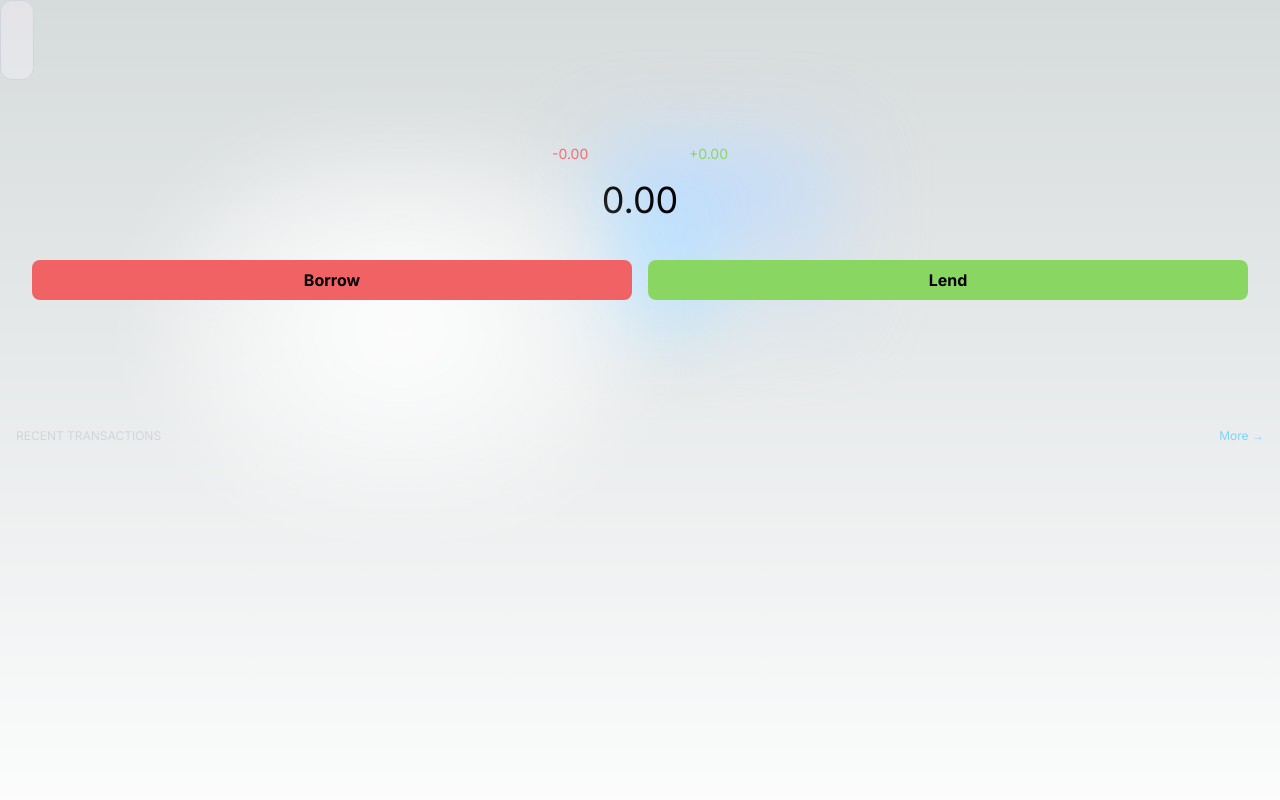
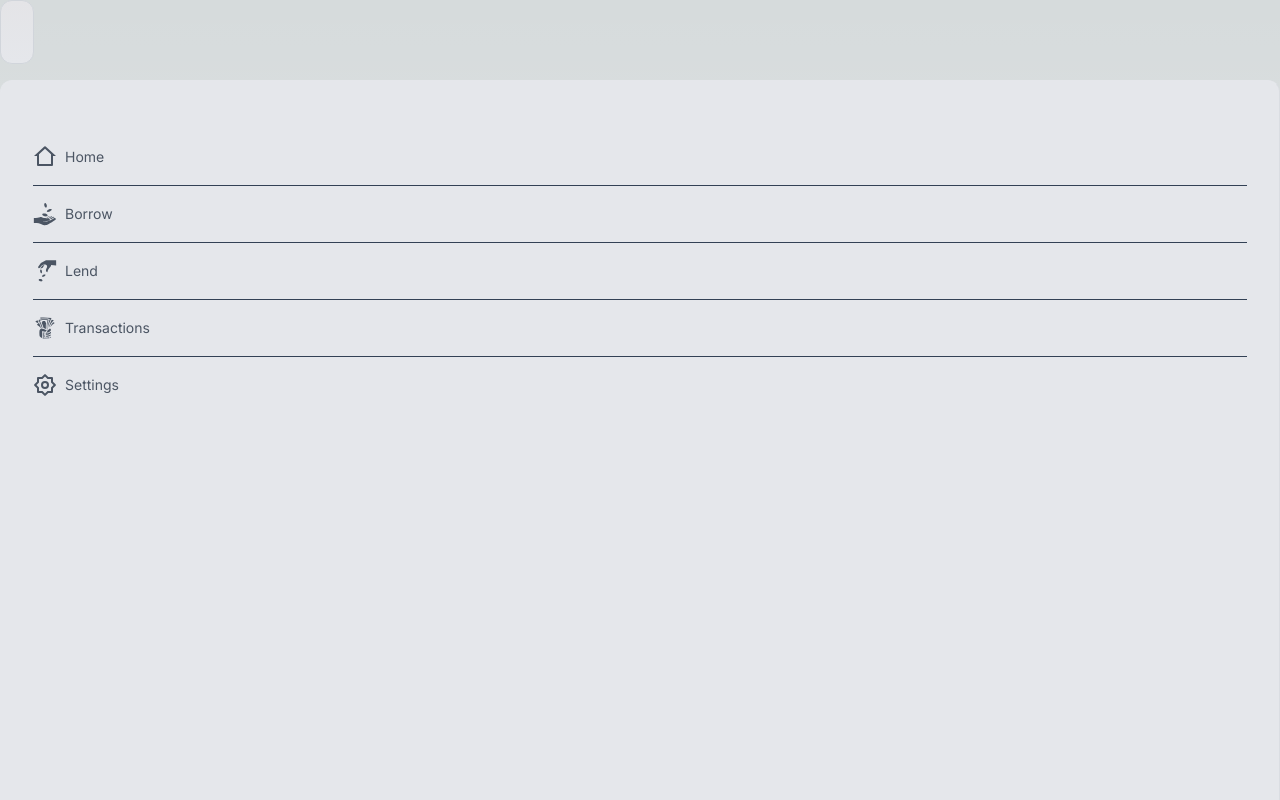
Before and after one commit to iammursal/len-den, a Next.js app: page / in a window 1280 px wide. Shown: the top 800 px of the page. Built offline with nearby package versions, Linux system fonts and the light colour scheme.

Commit message:
feat(app): added sidebar

```diff
--- a/app/(common)/components/HeroSection/index.tsx
+++ b/app/(common)/components/HeroSection/index.tsx
@@ -3,13 +3,14 @@
 import { useTransactionStore } from '@/modules/transactions/stores'
 import clsx from 'clsx'
 import Link from 'next/link'
+import { GiPayMoney, GiReceiveMoney } from 'react-icons/gi'
 
-export function HeroSection({}) {
+export function HeroSection() {
 	const { totalBalance, totalExpense, totalIncome } =
 		useTransactionStore()
 
 	return (
-		<section className="py-16">
+		<section className="pt-16 pb-8">
 			<div className="relative w-full gap-y-4 flex flex-col place-items-center before:absolute before:h-[300px] before:w-[480px] before:-translate-x-1/2 before:rounded-full before:bg-gradient-radial before:from-white before:to-transparent before:blur-2xl before:content-[''] after:absolute after:-z-20 after:h-[180px] after:w-[240px] after:translate-x-1/3 after:bg-gradient-conic after:from-sky-200 after:via-blue-200 after:blur-2xl after:content-[''] before:dark:bg-gradient-to-br before:dark:from-transparent before:dark:to-blue-700 before:dark:opacity-10 after:dark:from-sky-900 after:dark:via-[#0141ff] after:dark:opacity-40 before:lg:h-[360px] z-[-1]">
 				<div className="grid grid-cols-12 mx-auto  gap-4 max-w-5xl place-items-center w-44  text-sm">
 					<div className="col-span-6 w-full text-danger">
@@ -22,7 +23,7 @@ export function HeroSection({}) {
 				<div className="col-span-6 w-full text-center">
 					<h2
 						className={clsx({
-							'text-4xl ': true,
+							'text-4xl font-bold': true,
 							'text-danger': totalBalance < 0,
 							'text-success': totalBalance > 0,
 						})}
@@ -31,18 +32,24 @@ export function HeroSection({}) {
 					</h2>
 				</div>
 			</div>
-			<div className="grid grid-cols-2 font-bold gap-4 px-8 pt-10 text-center">
+			<div className="grid grid-cols-2 font-bold gap-4 px-8 pt-16 text-center">
 				<Link
 					href="/borrow/create"
 					className=" py-2 bg-danger rounded-lg hover:bg-danger/95"
 				>
-					<span className=" ">Borrow</span>
+					<span className="flex flex-col items-center justify-center">
+						<GiReceiveMoney className="w-6 h-6" />
+						<span>Borrow</span>
+					</span>
 				</Link>
 				<Link
 					href="/lend/create"
 					className=" py-2 bg-success rounded-lg hover:bg-success/95"
 				>
-					<span className="  ">Lend</span>
+					<span className="flex flex-col items-center justify-center">
+						<GiPayMoney className="w-6 h-6" />
+						<span>Lend</span>
+					</span>
 				</Link>
 			</div>
 		</section>
--- a/app/(common)/components/RecentTransactionsSection/index.tsx
+++ b/app/(common)/components/RecentTransactionsSection/index.tsx
@@ -6,7 +6,7 @@ import Link from 'next/link'
 
 export function RecentTransactionsSection({}) {
 	const { transactions } = useTransactionStore()
-	console.log({ transactions })
+
 	return (
 		<section className="py-16 px-4">
 			<div className="mb-6 flex justify-between">
--- a/app/borrow/create/page.tsx
+++ b/app/borrow/create/page.tsx
@@ -10,7 +10,7 @@ export default function BorrowCreatePage() {
 	return (
 		<>
 			{/* start:Create Form */}
-			<section className="py-8 px-4">
+			<section className="p-4">
 				<TransactionMutateForm type='debit'/>
 			</section>
 			{/* start:Create Form */}
--- a/components/layouts/MainLayout/components/Header/index.tsx
+++ b/components/layouts/MainLayout/components/Header/index.tsx
@@ -3,12 +3,49 @@
 import Link from 'next/link'
 import { usePathname } from 'next/navigation'
 import { useEffect, useState, type FC } from 'react'
+import { RxHamburgerMenu } from 'react-icons/rx'
+import { RiHome2Line, RiSettings2Line } from 'react-icons/ri'
+import clsx from 'clsx'
+import { useSwipeable } from 'react-swipeable'
+import {
+	GiPayMoney,
+	GiReceiveMoney,
+	GiTakeMyMoney,
+} from 'react-icons/gi'
 
 interface HeaderProps {}
 
 const Header: FC<HeaderProps> = ({}) => {
+	const [sidebarOpen, setSidebarOpen] = useState(false)
 	const pathname = usePathname()
 	const [pageTitle, setPageTitle] = useState('Len Den')
+	const links = [
+		{
+			href: '/',
+			icon: <RiHome2Line className="w-6 h-6" />,
+			title: 'Home',
+		},
+		{
+			href: '/borrow/create',
+			icon: <GiReceiveMoney className="w-6 h-6" />,
+			title: 'Borrow',
+		},
+		{
+			href: '/lend/create',
+			icon: <GiPayMoney className="w-6 h-6" />,
+			title: 'Lend',
+		},
+		{
+			href: '/transactions',
+			icon: <GiTakeMyMoney className="w-6 h-6" />,
+			title: 'Transactions',
+		},
+		{
+			href: '/settings',
+			icon: <RiSettings2Line className="w-6 h-6" />,
+			title: 'Settings',
+		},
+	]
 
 	useEffect(() => {
 		if (window) {
@@ -18,14 +55,60 @@ const Header: FC<HeaderProps> = ({}) => {
 	}, [pathname])
 
 	return (
-		<div className="z-10 max-w-5xl w-full justify-between font-mono text-md lg:flex h-20 ">
-			<Link
-				href="/"
-				className="fixed left-0 top-0 p-4 flex w-full justify-start border-b border-gray-300 bg-gradient-to-b from-zinc-200 pb-6 pt-6 backdrop-blur-2xl dark:border-neutral-800 dark:bg-zinc-800/30 dark:from-inherit lg:static lg:w-auto  lg:rounded-xl lg:border lg:bg-gray-200 lg:p-4 lg:dark:bg-zinc-800/30"
+		<>
+			<div className="z-10 max-w-5xl w-full justify-between font-mono text-md lg:flex h-20 ">
+				<div className="fixed left-0 top-0 h-16 flex align-middle w-full justify-start border-b border-gray-300 bg-gradient-to-b from-zinc-200  backdrop-blur-2xl dark:border-neutral-800 dark:bg-zinc-800/30 dark:from-inherit lg:static lg:w-auto  lg:rounded-xl lg:border lg:bg-gray-200 lg:p-4 lg:dark:bg-zinc-800/30">
+					{/* sidbar menu button */}
+					<button
+						onClick={() => setSidebarOpen((s) => !s)}
+						className="lg:hidden h-full w-10 flex ps-1 items-center"
+					>
+						<RxHamburgerMenu size="20px" />
+					</button>
+					<div className="flex flex-col justify-center align-middle">
+						<Link href="/">{pageTitle}</Link>
+					</div>
+				</div>
+			</div>
+
+			{/* sidebar */}
+			<div
+				onClick={() => setSidebarOpen(false)}
+				className={clsx({
+					'fixed bottom-0 h-screen transition-all lg:static z-20 w-full':
+						true,
+					'bg-slate-900/80': sidebarOpen,
+					'pointer-events-none ': !sidebarOpen,
+				})}
 			>
-				{pageTitle}
-			</Link>
-		</div>
+				<div
+					className={clsx({
+						'bg-zinc-200 fixed border-r-2 border-r-slate-800/5 bottom-0 h-screen transition-all lg:static dark:bg-zinc-800/30 backdrop-blur-2xl w-3/5  lg:w-auto  lg:rounded-xl lg:border lg:bg-gray-200 lg:p-4 lg:dark:bg-zinc-800/30':
+							true,
+						'left-0': sidebarOpen,
+						'-left-full pointer-events-none ': !sidebarOpen,
+					})}
+				>
+					<ul className="flex flex-col   p-4 align-middle w-full h-full pt-8 divide-y divide-slate-700">
+						{links.map((link) => (
+							<li key={link.href}>
+								<Link href={link.href}>
+									<div
+										className="flex items-center gap-2 py-4 text-sm text-gray-600 hover:text-gray-900
+                                                dark:text-gray-400 dark:hover:text-gray-200"
+									>
+										<span>
+											{link.icon}
+										</span>
+										<span>{link.title}</span>
+									</div>
+								</Link>
+							</li>
+						))}
+					</ul>
+				</div>
+			</div>
+		</>
 	)
 }
 export default Header
--- a/package.json
+++ b/package.json
@@ -15,6 +15,8 @@
     "next": "14.0.4",
     "react": "^18",
     "react-dom": "^18",
+    "react-icons": "^4.12.0",
+    "react-swipeable": "^7.0.1",
     "zod": "^3.22.4",
     "zustand": "^4.4.7"
   },
```
Also changed, not shown: 1 other file (tests, documents, lock files or other folders).
